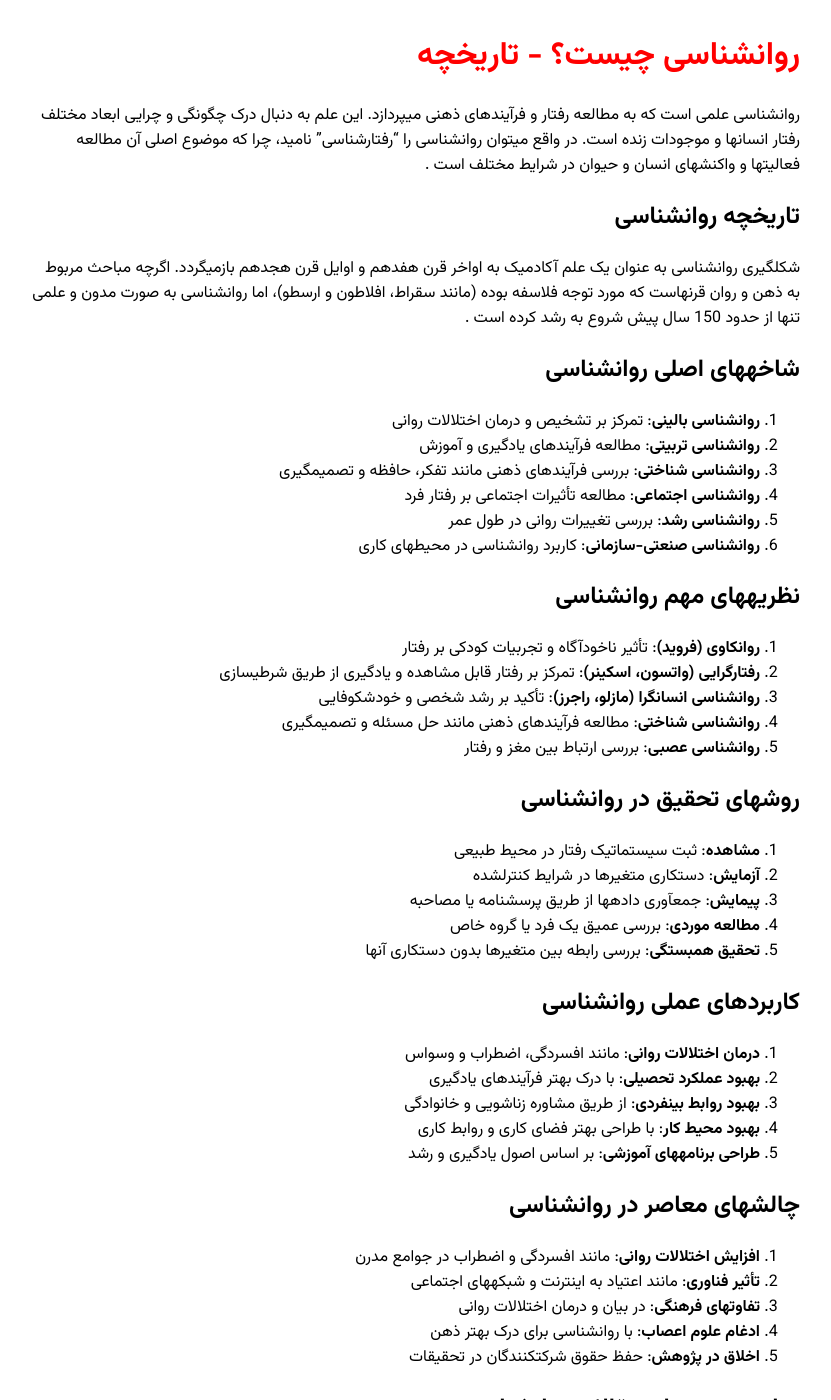
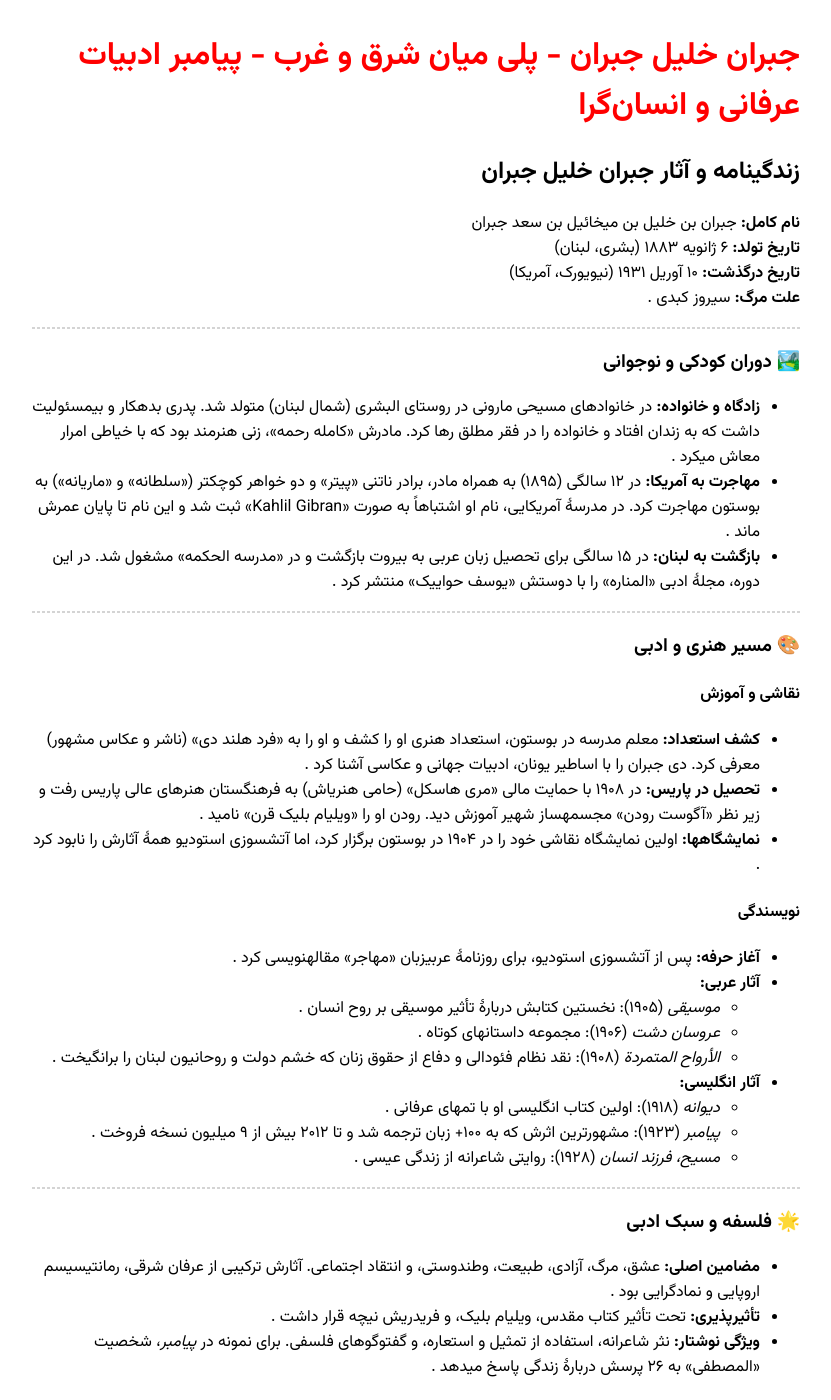
Before and after one commit to darkblog/darkblog.github.io, a Jekyll site: the page built from _posts/2025-6-28-6.md, in a window 1280 px wide and 1400 px high. Shown: the whole window, without its empty margins (224-1055 px from the left). Built offline with Jekyll 4.4.1, drawn with Linux system fonts in a browser that asks for light colours; some of the changed text lies outside the part shown.

Commit message:
Update 2025-6-28-6.md

```diff
--- a/_posts/2025-6-28-6.md
+++ b/_posts/2025-6-28-6.md
@@ -1,70 +1,72 @@
 ---
 layout: post
-title: روانشناسی چیست؟ - تاریخچه
+title: جبران خلیل جبران - پلی میان شرق و غرب - پیامبر ادبیات عرفانی و انسان‌گرا
 ---
 
-روانشناسی علمی است که به مطالعه رفتار و فرآیندهای ذهنی میپردازد. این علم به دنبال درک چگونگی و چرایی ابعاد مختلف رفتار انسانها و موجودات زنده است. در واقع میتوان روانشناسی را "رفتارشناسی" نامید، چرا که موضوع اصلی آن مطالعه فعالیتها و واکنشهای انسان و حیوان در شرایط مختلف است .
+## زندگینامه و آثار جبران خلیل جبران
+**نام کامل:** جبران بن خلیل بن میخائیل بن سعد جبران
+**تاریخ تولد:** ۶ ژانویه ۱۸۸۳ (بشری، لبنان)
+**تاریخ درگذشت:** ۱۰ آوریل ۱۹۳۱ (نیویورک، آمریکا)
+**علت مرگ:** سیروز کبدی .
 
-## تاریخچه روانشناسی
-شکلگیری روانشناسی به عنوان یک علم آکادمیک به اواخر قرن هفدهم و اوایل قرن هجدهم بازمیگردد. اگرچه مباحث مربوط به ذهن و روان قرنهاست که مورد توجه فلاسفه بوده (مانند سقراط، افلاطون و ارسطو)، اما روانشناسی به صورت مدون و علمی تنها از حدود 150 سال پیش شروع به رشد کرده است .
+---
 
-## شاخههای اصلی روانشناسی
-1. **روانشناسی بالینی**: تمرکز بر تشخیص و درمان اختلالات روانی
-2. **روانشناسی تربیتی**: مطالعه فرآیندهای یادگیری و آموزش
-3. **روانشناسی شناختی**: بررسی فرآیندهای ذهنی مانند تفکر، حافظه و تصمیمگیری
-4. **روانشناسی اجتماعی**: مطالعه تأثیرات اجتماعی بر رفتار فرد
-5. **روانشناسی رشد**: بررسی تغییرات روانی در طول عمر
-6. **روانشناسی صنعتی-سازمانی**: کاربرد روانشناسی در محیطهای کاری
+### 🏞️ دوران کودکی و نوجوانی
+- **زادگاه و خانواده:** در خانوادهای مسیحی مارونی در روستای البشری (شمال لبنان) متولد شد. پدری بدهکار و بیمسئولیت داشت که به زندان افتاد و خانواده را در فقر مطلق رها کرد. مادرش «کامله رحمه»، زنی هنرمند بود که با خیاطی امرار معاش میکرد .
+- **مهاجرت به آمریکا:** در ۱۲ سالگی (۱۸۹۵) به همراه مادر، برادر ناتنی «پیتر» و دو خواهر کوچکتر («سلطانه» و «ماریانه») به بوستون مهاجرت کرد. در مدرسهٔ آمریکایی، نام او اشتباهاً به صورت «Kahlil Gibran» ثبت شد و این نام تا پایان عمرش ماند .
+- **بازگشت به لبنان:** در ۱۵ سالگی برای تحصیل زبان عربی به بیروت بازگشت و در «مدرسه الحکمه» مشغول شد. در این دوره، مجلهٔ ادبی «المناره» را با دوستش «یوسف حواییک» منتشر کرد .
 
-## نظریههای مهم روانشناسی
-1. **روانکاوی (فروید)**: تأثیر ناخودآگاه و تجربیات کودکی بر رفتار
-2. **رفتارگرایی (واتسون، اسکینر)**: تمرکز بر رفتار قابل مشاهده و یادگیری از طریق شرطیسازی
-3. **روانشناسی انسانگرا (مازلو، راجرز)**: تأکید بر رشد شخصی و خودشکوفایی
-4. **روانشناسی شناختی**: مطالعه فرآیندهای ذهنی مانند حل مسئله و تصمیمگیری
-5. **روانشناسی عصبی**: بررسی ارتباط بین مغز و رفتار
+---
 
-## روشهای تحقیق در روانشناسی
-1. **مشاهده**: ثبت سیستماتیک رفتار در محیط طبیعی
-2. **آزمایش**: دستکاری متغیرها در شرایط کنترلشده
-3. **پیمایش**: جمعآوری دادهها از طریق پرسشنامه یا مصاحبه
-4. **مطالعه موردی**: بررسی عمیق یک فرد یا گروه خاص
-5. **تحقیق همبستگی**: بررسی رابطه بین متغیرها بدون دستکاری آنها
+### 🎨 مسیر هنری و ادبی
+#### نقاشی و آموزش
+- **کشف استعداد:** معلم مدرسه در بوستون، استعداد هنری او را کشف و او را به «فرد هلند دی» (ناشر و عکاس مشهور) معرفی کرد. دی جبران را با اساطیر یونان، ادبیات جهانی و عکاسی آشنا کرد .
+- **تحصیل در پاریس:** در ۱۹۰۸ با حمایت مالی «مری هاسکل» (حامی هنریاش) به فرهنگستان هنرهای عالی پاریس رفت و زیر نظر «آگوست رودن» مجسمهساز شهیر آموزش دید. رودن او را «ویلیام بلیک قرن» نامید .
+- **نمایشگاهها:** اولین نمایشگاه نقاشی خود را در ۱۹۰۴ در بوستون برگزار کرد، اما آتشسوزی استودیو همهٔ آثارش را نابود کرد .
 
-## کاربردهای عملی روانشناسی
-1. **درمان اختلالات روانی**: مانند افسردگی، اضطراب و وسواس
-2. **بهبود عملکرد تحصیلی**: با درک بهتر فرآیندهای یادگیری
-3. **بهبود روابط بینفردی**: از طریق مشاوره زناشویی و خانوادگی
-4. **بهبود محیط کار**: با طراحی بهتر فضای کاری و روابط کاری
-5. **طراحی برنامههای آموزشی**: بر اساس اصول یادگیری و رشد
+#### نویسندگی
+- **آغاز حرفه:** پس از آتشسوزی استودیو، برای روزنامهٔ عربیزبان «مهاجر» مقالهنویسی کرد .
+- **آثار عربی:**
+  - *موسیقی* (۱۹۰۵): نخستین کتابش دربارهٔ تأثیر موسیقی بر روح انسان .
+  - *عروسان دشت* (۱۹۰۶): مجموعه داستانهای کوتاه .
+  - *الأرواح المتمردة* (۱۹۰۸): نقد نظام فئودالی و دفاع از حقوق زنان که خشم دولت و روحانیون لبنان را برانگیخت .
+- **آثار انگلیسی:**
+  - *دیوانه* (۱۹۱۸): اولین کتاب انگلیسی او با تمهای عرفانی .
+  - *پیامبر* (۱۹۲۳): مشهورترین اثرش که به ۱۰۰+ زبان ترجمه شد و تا ۲۰۱۲ بیش از ۹ میلیون نسخه فروخت .
+  - *مسیح، فرزند انسان* (۱۹۲۸): روایتی شاعرانه از زندگی عیسی .
 
-## چالشهای معاصر در روانشناسی
-1. **افزایش اختلالات روانی**: مانند افسردگی و اضطراب در جوامع مدرن
-2. **تأثیر فناوری**: مانند اعتیاد به اینترنت و شبکههای اجتماعی
-3. **تفاوتهای فرهنگی**: در بیان و درمان اختلالات روانی
-4. **ادغام علوم اعصاب**: با روانشناسی برای درک بهتر ذهن
-5. **اخلاق در پژوهش**: حفظ حقوق شرکتکنندگان در تحقیقات
+---
 
-## منابع معتبر برای مقالات روانشناسی
-1. **سایتها و مجلات فارسی**:
-   - پژوهشهای روانشناسی اجتماعی
-   - مجله علوم روانشناختی
-   - مجله علمی-پژوهشی روانشناسی
-   - ترجمه فا (برای مقالات ترجمه شده)
+### 🌟 فلسفه و سبک ادبی
+- **مضامین اصلی:** عشق، مرگ، آزادی، طبیعت، وطندوستی، و انتقاد اجتماعی. آثارش ترکیبی از عرفان شرقی، رمانتیسیسم اروپایی و نمادگرایی بود .
+- **تأثیرپذیری:** تحت تأثیر کتاب مقدس، ویلیام بلیک، و فریدریش نیچه قرار داشت .
+- **ویژگی نوشتار:** نثر شاعرانه، استفاده از تمثیل و استعاره، و گفتوگوهای فلسفی. برای نمونه در *پیامبر*، شخصیت «المصطفی» به ۲۶ پرسش دربارهٔ زندگی پاسخ میدهد .
 
-2. **سایتها و مجلات بینالمللی**:
-   - Psychology Today
-   - Simply Psychology
-   - VeryWell Mind
+#### گزیدهای از اشعار و جملات
+> **«راه عشق سخت است و دشوار... تیغهای نهفته عشق تو را خسته میکند، اما عاشق شو!»** .
+> **«اگر از دوست خود جدا شدی، مبادا غمین گردی؛ زیرا آنچه از وجود او در تو مهر برانگیخت، در غیابش آشکارتر میشود»** .
+> **«تنهایی را ترجیح بده به تنهاییهایی که روحشان با دیگریست»** .
 
-## نتیجهگیری
-روانشناسی به عنوان علمی میانرشتهای، نقش حیاتی در درک رفتار انسان و حل مشکلات فردی و اجتماعی ایفا میکند. با پیشرفتهای اخیر در علوم اعصاب و فناوری، این رشته به سرعت در حال توسعه است و کاربردهای آن در زندگی روزمره گستردهتر میشود. مطالعه روانشناسی نه تنها برای متخصصان، بلکه برای هر فردی که میخواهد خود و دیگران را بهتر درک کند، مفید است.
+---
 
-برای دسترسی به مقالات تخصصیتر در زمینههای خاص روانشناسی، میتوانید به منابع ذکرشده مراجعه کنید یا از پایگاههای داده علمی مانند ScienceDirect و Elsevier استفاده نمایید .
+### تراژدیهای شخصی
+- **مرگ خانواده:** در ۱۹۰۲، خواهرش «سلطانه» بر اثر سل درگذشت. یک سال بعد، برادرش «پیتر» و مادرش نیز به ترتیب بر اثر سل و سرطان مردند .
+- **مشکلات سلامت:** از ۱۹۲۰ به سیروز کبدی مبتلا شد و در ۴۸ سالگی در نیویورک درگذشت. پیکرش به لبنان منتقل و در صومعهٔ «مار سرکیس» دفن شد که اکنون موزهٔ اوست .
 
-- [دانشیاری](https://daneshyari.com/category/articles/252)
-- [مقالات روانشناسی](http://www.iranapsy.ir/)
-- [مجله روانشناسی](https://psychologicalscience.ir/)
-- [پژوهش‌های روانشناسی](https://www.socialpsychology.ir/)
-- [ای ترجمه](https://e-tarjome.com/category/psychology)
-- [روان نویس](https://ravannevis.com/%D8%B3%D8%A7%DB%8C%D8%AA-%D9%85%D9%82%D8%A7%D9%84%D8%A7%D8%AA-%D8%B1%D9%88%D8%A7%D9%86%D8%B4%D9%86%D8%A7%D8%B3%DB%8C/)
-- [ترجمه فا](https://tarjomefa.com/tag/%D8%AF%D8%A7%D9%86%D9%84%D9%88%D8%AF-%D8%B1%D8%A7%DB%8C%DA%AF%D8%A7%D9%86-%D9%85%D9%82%D8%A7%D9%84%D9%87-%D8%B1%D9%88%D8%A7%D9%86%D8%B4%D9%86%D8%A7%D8%B3%DB%8C-%D8%A8%D8%A7-%D8%AA%D8%B1%D8%AC%D9%85/)
+---
+
+### میراث و تأثیر
+- **آثار باقیمانده:** ۲۸ کتاب، ۸۱ مقاله، ۷۰۰+ نقاشی و طراحی .
+- **جوایز:** جایزهٔ «روح بشریت خلیل جبران» از ۱۹۹۹ هرسال به فعالان حقوق بشر اهدا میشود .
+- **ترجمه در ایران:** آثارش با ترجمهٔ حسین الهی قمشهای، موسی بیدج، و مهدی سرحدی منتشر شده است. *پیامبر* پرفروشترین کتاب او در ایران است .
+
+### آثار شاخص
+
+| **عنوان**         | **زبان**   | **سال** | **ویژگی محتوا**                     |
+|-------------------|------------|---------|-----------------------------------|
+| *پیامبر*         | انگلیسی    | ۱۹۲۳    | ۲۶ مقالهٔ منظوم دربارهٔ مفاهیم زندگی |
+| *بالهای شکسته*  | عربی       | ۱۹۱۲    | رمان عاشقانه با محوریت رهایی زنان   |
+| *ماسه و کف*      | انگلیسی    | ۱۹۲۶    | مجموعه جملات فلسفی و شاعرانه       |
+| *عیسی، پسر انسان*| انگلیسی    | ۱۹۲۸    | روایت زندگی عیسی از نگاه معاصران   |
+
+جبران خلیل جبران با تلفیق ادبیات شرق و غرب، پیامی جهانشمول از صلح و انسانیت ارائه داد که تا امروز الهامبخش میلیونها خواننده است.
```
